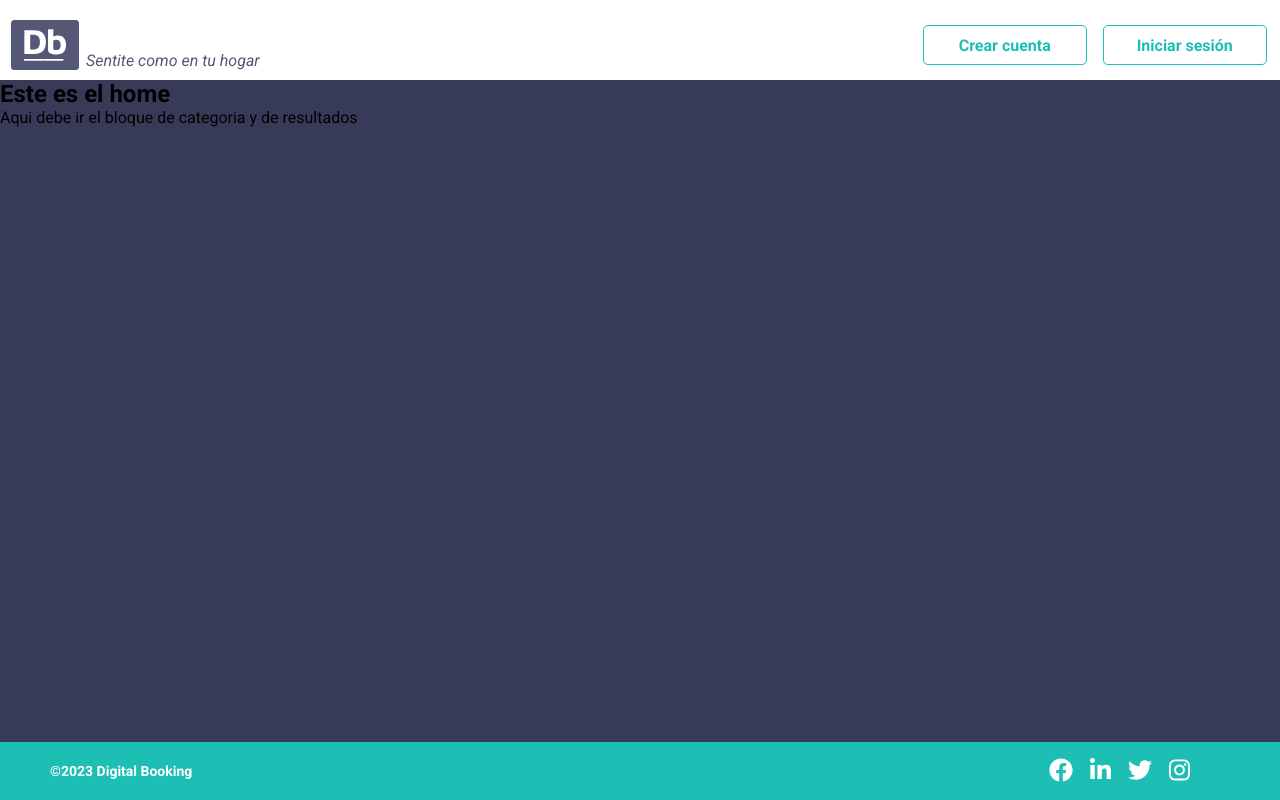
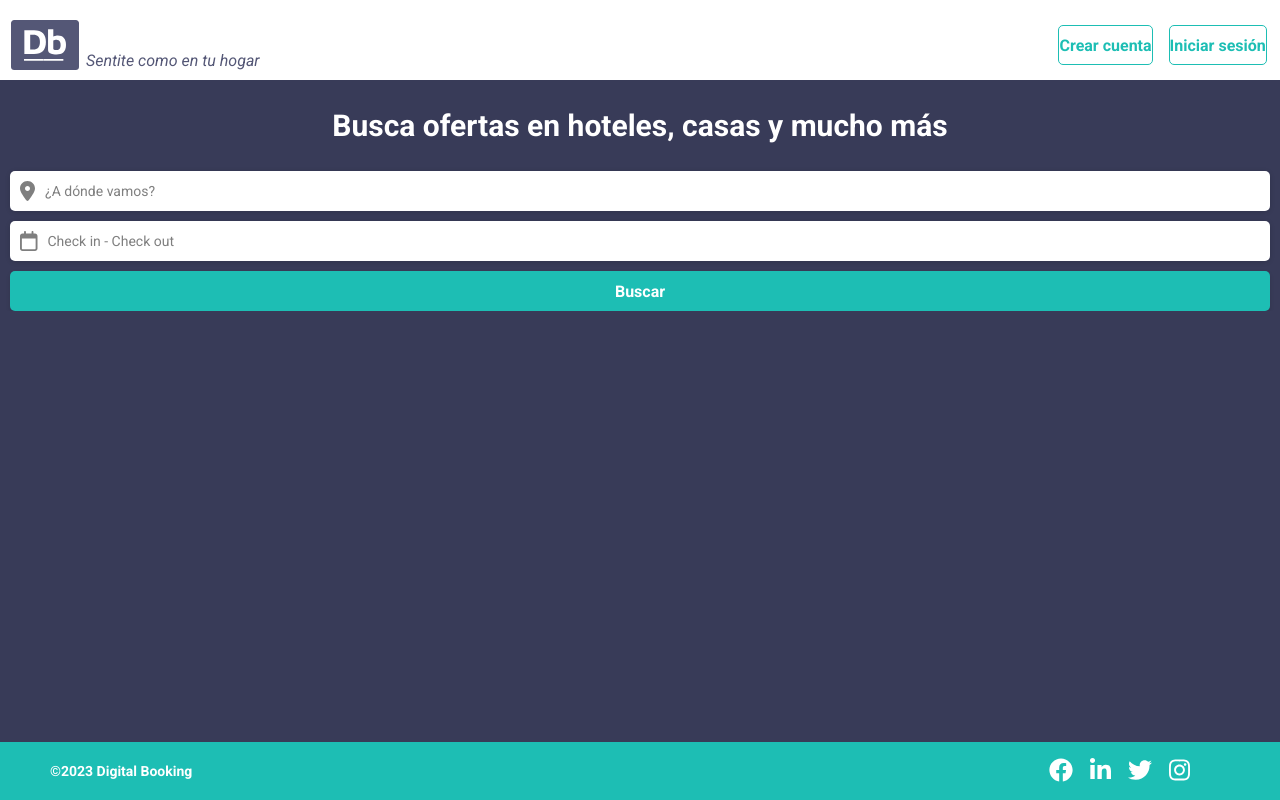
Before and after one commit to nataliehelm/digital-booking, a React (Create React App) app in the folder frontend/fe-digital-booking/: page / in a window 1280 px wide. Built offline with nearby package versions, Linux system fonts and the light colour scheme.

Commit message:
feat: changing Button styles and adding initial Searcher component

```diff
--- a/frontend/fe-digital-booking/src/atoms/Button/Button.jsx
+++ b/frontend/fe-digital-booking/src/atoms/Button/Button.jsx
@@ -8,10 +8,6 @@ const Button = ({ variant, children, classname, onClick, type, disabled }) => {
   const variantClass = {
     b1: "button-1",
     b2: "button-2",
-    b3: "button-3",
-    b4: "button-4",
-    b5: "button-5",
-    b6: "button-6",
   }[variant];
 
   return (
@@ -29,7 +25,7 @@ const Button = ({ variant, children, classname, onClick, type, disabled }) => {
 };
 
 Button.propTypes = {
-  variant: PropTypes.oneOf(["b1", "b2", "b3", "b4", "b5", "b6"]).isRequired,
+  variant: PropTypes.oneOf(["b1", "b2"]).isRequired,
   children: PropTypes.string.isRequired,
   classname: PropTypes.string,
   onClick: PropTypes.func.isRequired,
--- a/frontend/fe-digital-booking/src/atoms/Button/Button.module.scss
+++ b/frontend/fe-digital-booking/src/atoms/Button/Button.module.scss
@@ -1,51 +1,21 @@
 @use "./../../styles/variables" as *;
 
-.button-1,
-.button-2,
-.button-3,
-.button-4 {
+.button-1 {
+  height: 40px;
+  width: 100%;
   box-shadow: 0px 2px 4px rgba(0, 0, 0, 0.12);
   border-radius: 5px;
   background-color: $color-primary;
   color: $color-white;
 }
 
-.button-5,
-.button-6 {
+.button-2 {
+  height: 40px;
+  width: 100%;
   background: $color-white;
   border: 1px solid $color-primary;
   border-radius: 5px;
   color: $color-primary;
-}
-
-.button-1 {
-  width: 206px;
-  height: 40px;
-}
-
-.button-2 {
-  width: 296px;
-  height: 40px;
-}
-
-.button-3 {
-  width: 346px;
-  height: 40px;
-}
-
-.button-4 {
-  width: 362px;
-  height: 40px;
-}
-
-.button-5 {
-  width: 164px;
-  height: 40px;
-}
-
-.button-6 {
-  width: 206px;
-  height: 40px;
 }
 
 .disabled {
--- a/frontend/fe-digital-booking/src/atoms/Input/Input.module.scss
+++ b/frontend/fe-digital-booking/src/atoms/Input/Input.module.scss
@@ -32,7 +32,7 @@ div {
     position: absolute;
     top: 25%;
     gap: 10px;
-    margin-left: 10px;
+    padding-left: 10px;
 
     svg {
       font-size: 20px;
--- a/frontend/fe-digital-booking/src/components/AuthButtons/AuthButtons.jsx
+++ b/frontend/fe-digital-booking/src/components/AuthButtons/AuthButtons.jsx
@@ -7,12 +7,12 @@ const AuthButtons = () => {
   return (
     <section>
       <Link to="/signin">
-        <Button variant="b5" onClick={console.log}>
+        <Button variant="b2" onClick={console.log}>
           Crear cuenta
         </Button>
       </Link>
       <Link to="/login">
-        <Button variant="b5" onClick={console.log}>
+        <Button variant="b2" onClick={console.log}>
           Iniciar sesión
         </Button>
       </Link>
--- a/frontend/fe-digital-booking/src/pages/Auth/LogIn/LogIn.jsx
+++ b/frontend/fe-digital-booking/src/pages/Auth/LogIn/LogIn.jsx
@@ -29,7 +29,7 @@ const LogIn = () => {
             type="password"
           />
           <Button
-            variant="b2"
+            variant="b1"
             type="submit"
             classname={styles["submit-button"]}
             onClick={console.log}
--- a/frontend/fe-digital-booking/src/pages/Auth/SignIn/SignIn.jsx
+++ b/frontend/fe-digital-booking/src/pages/Auth/SignIn/SignIn.jsx
@@ -71,7 +71,7 @@ const SignIn = () => {
         </section>
         <Button
           disabled={disabled}
-          variant="b2"
+          variant="b1"
           type="submit"
           classname={styles["submit-button"]}
           onClick={console.log}
--- a/frontend/fe-digital-booking/src/pages/Home/Home.jsx
+++ b/frontend/fe-digital-booking/src/pages/Home/Home.jsx
@@ -1,11 +1,13 @@
 import React from "react";
+import Searcher from "./components/Searcher";
 import styles from "./Home.module.scss";
 
 const Home = () => {
   return (
     <div className={styles["home-container"]}>
-      <h1>Este es el home</h1>
-      <p>Aqui debe ir el bloque de categoria y de resultados</p>
+      <Searcher />
+      {/* <h1>Este es el home</h1>
+      <p>Aqui debe ir el bloque de categoria y de resultados</p> */}
     </div>
   );
 };
--- /dev/null
+++ b/frontend/fe-digital-booking/src/pages/Home/components/Searcher/Searcher.jsx
@@ -0,0 +1,32 @@
+import { Button } from "../../../../atoms";
+import Input from "../../../../atoms/Input/Input";
+import styles from "./Searcher.module.scss";
+
+const Searcher = () => {
+  return (
+    <aside className={styles["searcher-container"]}>
+      <h1>Busca ofertas en hoteles, casas y mucho más</h1>
+      <form>
+        <Input
+          name="basic-input"
+          onChange={() => {}}
+          placeholder="¿A dónde vamos?"
+          placeholderIcon={<i class="fa-solid fa-location-dot"></i>}
+          value=""
+        />
+        <Input
+          name="basic-input"
+          onChange={() => {}}
+          placeholder="Check in - Check out"
+          placeholderIcon={<i class="fa-regular fa-calendar"></i>}
+          value=""
+        />
+        <Button variant="b1" classname={styles["submit-button"]}>
+          Buscar
+        </Button>
+      </form>
+    </aside>
+  );
+};
+
+export default Searcher;
--- /dev/null
+++ b/frontend/fe-digital-booking/src/pages/Home/components/Searcher/Searcher.module.scss
@@ -0,0 +1,20 @@
+@use './../../../../styles/variables' as *;
+
+.searcher-container {
+  h1 {
+    color: $color-white;
+    font-weight: 700;
+    font-size: 30px;
+    line-height: 35px;
+    padding: 28px 0;
+    text-align: center;
+  }
+
+  form {
+    padding: 0 10px;
+    display: flex;
+    flex-direction: column;
+    gap: 10px;
+    align-items: center;
+  }
+}
--- /dev/null
+++ b/frontend/fe-digital-booking/src/pages/Home/components/Searcher/index.js
@@ -0,0 +1 @@
+export { default } from "./Searcher";
```
